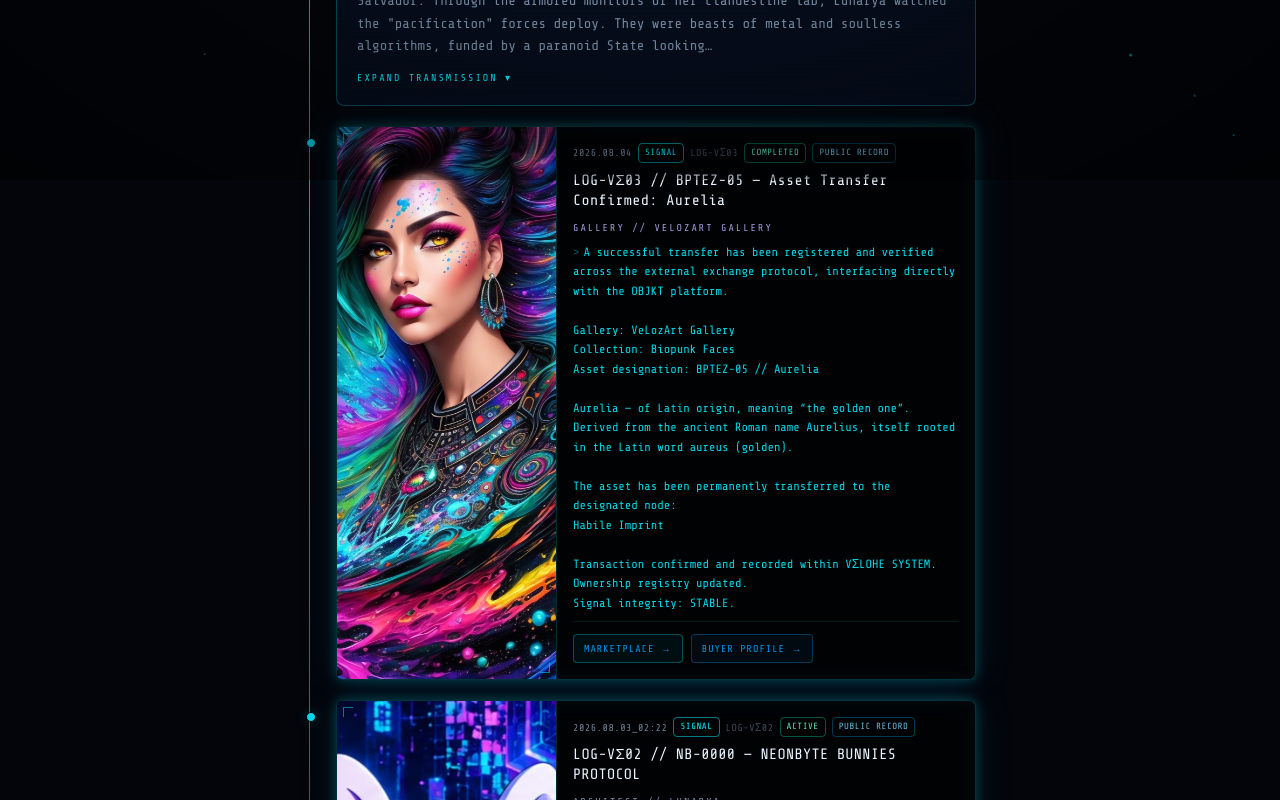
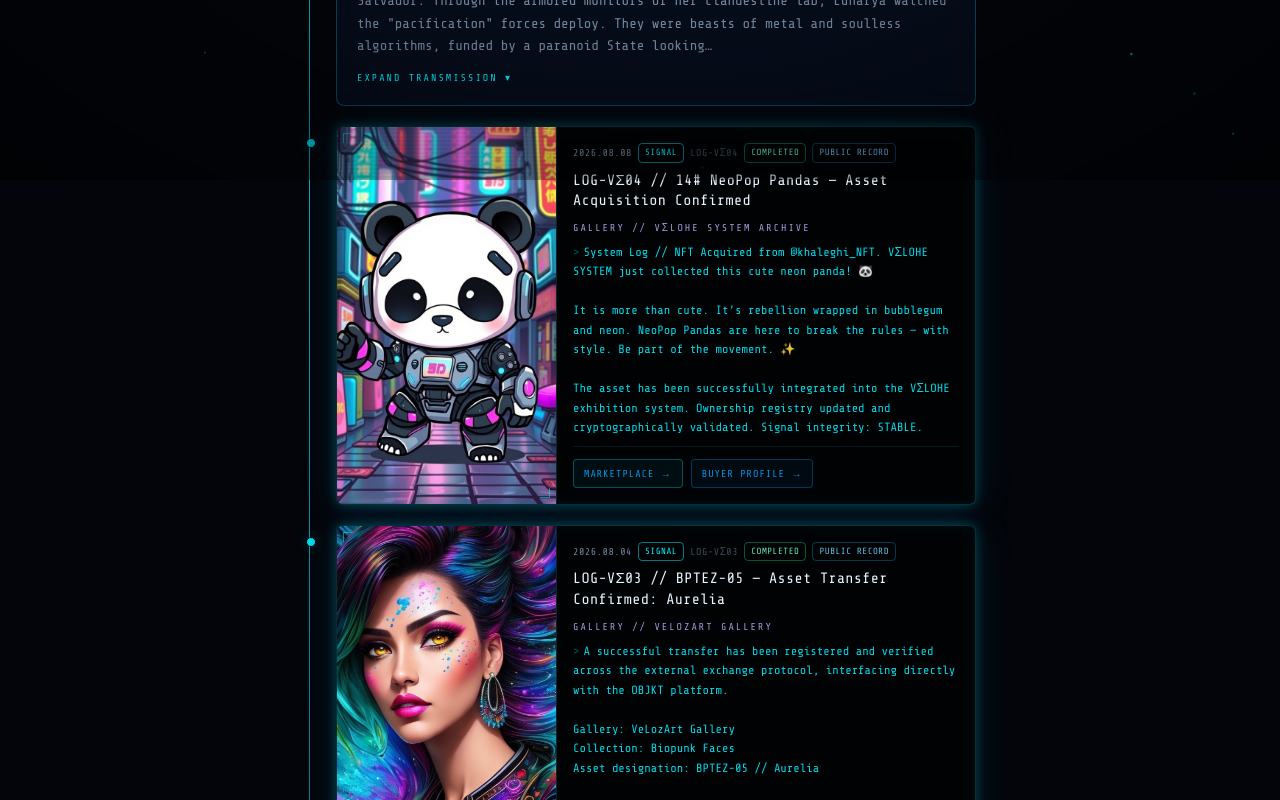
Before and after one commit to velohe91/velohe-system-gallery, a Next.js app: page /transmissions in a window 1280 px wide. Shown: the part 620-1420 px from the top of the page. Built offline with nearby package versions, Linux system fonts and the light colour scheme.

Commit message:
Add LOG-VΣ04 NeoPop Pandas system log

```diff
--- a/src/data/system-logs.ts
+++ b/src/data/system-logs.ts
@@ -14,6 +14,27 @@ import type { SystemLogEntry } from "@/lib/types";
 
 export const systemLogs: SystemLogEntry[] = [
   // ─── Live (LOG-VΣ##) — sorted newest-first in feed.ts ───
+  {
+    kind: "system-log",
+    era: "live",
+    id: "LOG-VΣ04",
+    timestamp: "2026.08.08",
+    level: "SIGNAL",
+    title: "LOG-VΣ04 // 14# NeoPop Pandas — Asset Acquisition Confirmed",
+    status: "COMPLETED",
+    classification: "PUBLIC RECORD",
+    gallery: "VΣLOHE SYSTEM ARCHIVE",
+    image: "/logs/neopop-pandas.jpeg",
+    marketplace:
+      "https://objkt.com/tokens/KT1QLSm9Qs3TRm35fTF1JikyC787P5kM2oRP/13?ref=tz1LFQHDFX8VzSA1Vyc6sYQdyNGL1KKmwhse",
+    buyerProfile:
+      "https://x.com/velohe91/status/2086120339726037443?s=20",
+    message: `System Log // NFT Acquired from @khaleghi_NFT. VΣLOHE SYSTEM just collected this cute neon panda! 🐼
+
+It is more than cute. It’s rebellion wrapped in bubblegum and neon. NeoPop Pandas are here to break the rules — with style. Be part of the movement. ✨
+
+The asset has been successfully integrated into the VΣLOHE exhibition system. Ownership registry updated and cryptographically validated. Signal integrity: STABLE.`,
+  },
   {
     kind: "system-log",
     era: "live",
```
Also changed, not shown: public/logs/neopop-pandas.jpeg (added).
